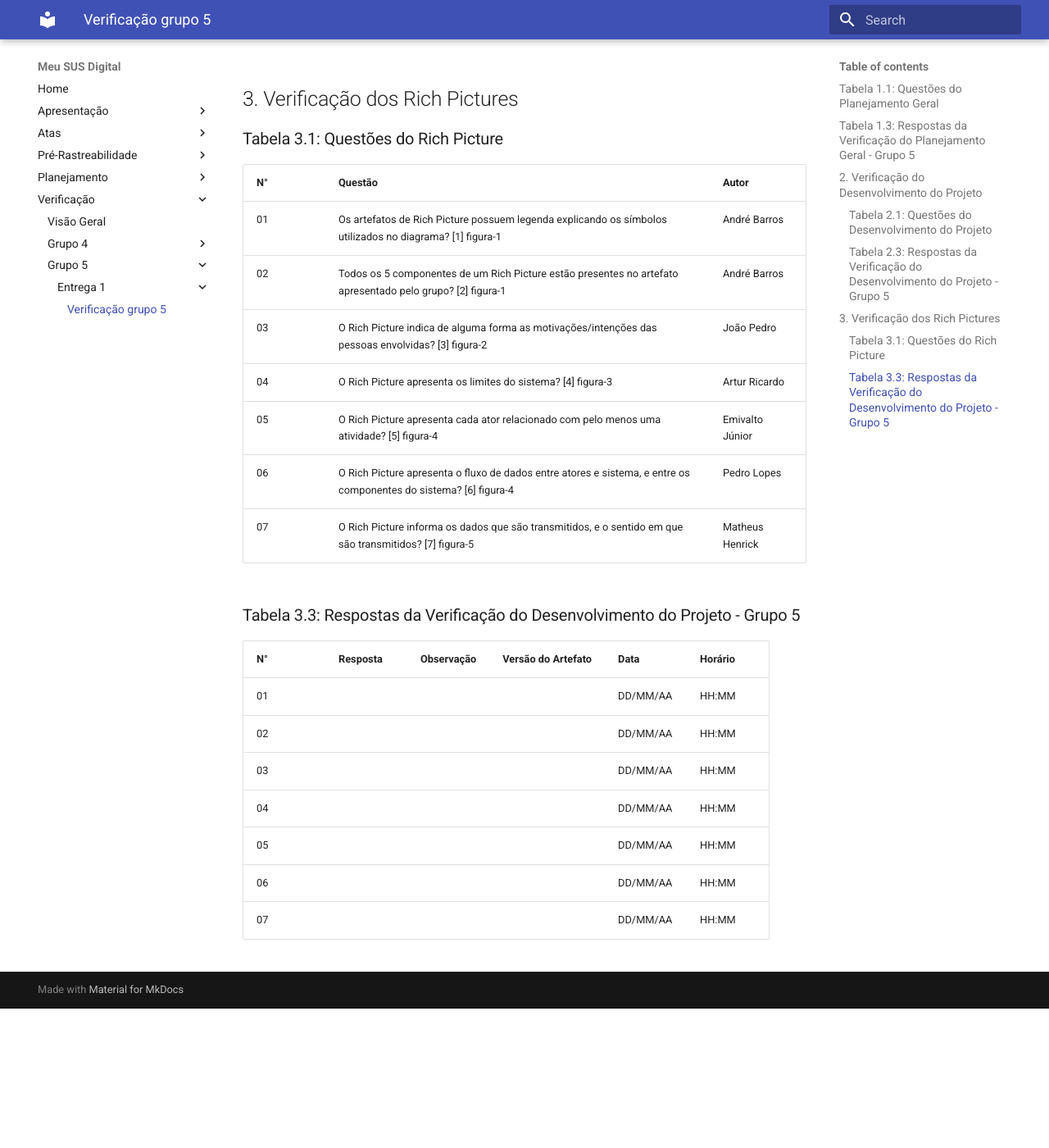
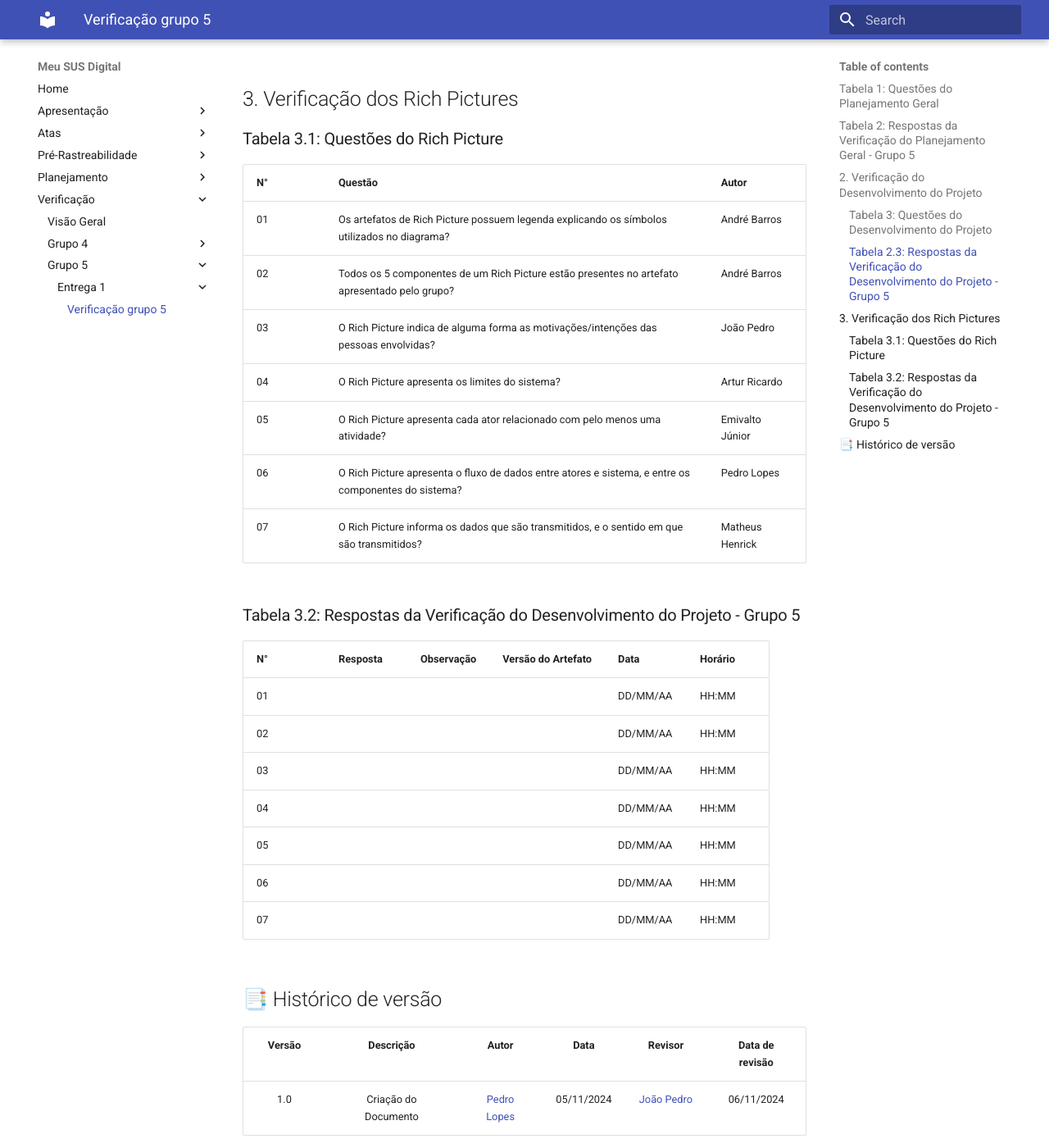
Before and after one commit to Requisitos-de-Software/2024.2-MeuSUSDigital, an MkDocs documentation site: the page built from docs/verificacao/grupo5/entrega1/entrega1g5.md, in a window 1280 px wide and 1400 px high, scrolled down 2598 px. Shown: the whole window at 82% size. Built offline with MkDocs 1.6.1 and Material for MkDocs 9.7.7, drawn with Linux system fonts in a browser that asks for light colours; before the commit the page ends 3828 px from its top, so only the background shows below that; some of the changed text lies outside the part shown.

Commit message:
revisão de entrega

```diff
--- a/docs/verificacao/grupo5/entrega1/entrega1g5.md
+++ b/docs/verificacao/grupo5/entrega1/entrega1g5.md
@@ -1,6 +1,6 @@
 # Avaliação Grupo + 1
 
-### Tabela 1.1: Questões do Planejamento Geral
+### Tabela 1: Questões do Planejamento Geral
 
 | N° |                      Questão                          | Autor |
 |----|-------------------------------------------------------|-------|
@@ -14,7 +14,7 @@
 
 
 
-### Tabela 1.3: Respostas da Verificação do Planejamento Geral - Grupo 5
+### Tabela 2: Respostas da Verificação do Planejamento Geral - Grupo 5
 
 | N° | Resposta | Observação | Versão do Artefato | Data | Horário |
 |----|----------|------------|--------------------|------|---------|
@@ -30,7 +30,7 @@
 
 ## 2. Verificação do Desenvolvimento do Projeto
 
-### Tabela 2.1: Questões do Desenvolvimento do Projeto
+### Tabela 3: Questões do Desenvolvimento do Projeto
 
 | N° |                      Questão                          | Autor |
 |----|-------------------------------------------------------|-------|
@@ -67,15 +67,15 @@
 
 | N° |                      Questão                          | Autor |
 |----|-------------------------------------------------------|-------|
-| 01 | Os artefatos de Rich Picture possuem legenda explicando os símbolos utilizados no diagrama? [1] figura-1| André Barros |
-| 02 | Todos os 5 componentes de um Rich Picture estão presentes no artefato apresentado pelo grupo? [2] figura-1 | André Barros |
-| 03 | O Rich Picture indica de alguma forma as motivações/intenções das pessoas envolvidas? [3] figura-2 | João Pedro |
-| 04 | O Rich Picture apresenta os limites do sistema? [4] figura-3 | Artur Ricardo |
-| 05 | O Rich Picture apresenta cada ator relacionado com pelo menos uma atividade? [5] figura-4| Emivalto Júnior |
-| 06 | O Rich Picture apresenta o fluxo de dados entre atores e sistema, e entre os componentes do sistema? [6] figura-4 | Pedro Lopes |
-| 07 | O Rich Picture informa os dados que são transmitidos, e o sentido em que são transmitidos? [7] figura-5 | Matheus Henrick |
+| 01 | Os artefatos de Rich Picture possuem legenda explicando os símbolos utilizados no diagrama? | André Barros |
+| 02 | Todos os 5 componentes de um Rich Picture estão presentes no artefato apresentado pelo grupo? | André Barros |
+| 03 | O Rich Picture indica de alguma forma as motivações/intenções das pessoas envolvidas? | João Pedro |
+| 04 | O Rich Picture apresenta os limites do sistema? | Artur Ricardo |
+| 05 | O Rich Picture apresenta cada ator relacionado com pelo menos uma atividade? | Emivalto Júnior |
+| 06 | O Rich Picture apresenta o fluxo de dados entre atores e sistema, e entre os componentes do sistema? | Pedro Lopes |
+| 07 | O Rich Picture informa os dados que são transmitidos, e o sentido em que são transmitidos? | Matheus Henrick |
 
-### Tabela 3.3: Respostas da Verificação do Desenvolvimento do Projeto - Grupo 5
+### Tabela 3.2: Respostas da Verificação do Desenvolvimento do Projeto - Grupo 5
 
 | N° | Resposta | Observação | Versão do Artefato | Data | Horário |
 |----|----------|------------|--------------------|------|---------|
@@ -86,3 +86,8 @@
 | 05 |  |  |  | DD/MM/AA | HH:MM |
 | 06 |  |  |  | DD/MM/AA | HH:MM |
 | 07 |  |  |  | DD/MM/AA | HH:MM |
+
+## 📑 Histórico de versão
+| Versão |          Descrição              |     Autor      |      Data      |   Revisor     |    Data de revisão    |
+|:------:|:-------------------------------:|:--------------:|:--------------:|:-------------:|:---------------------:|
+|  1.0  | Criação do Documento |[Pedro Lopes](https://github.com/pLopess)| 05/11/2024   | [João Pedro](https://github.com/JoosPerro) | 06/11/2024 |
```
Also changed, not shown: docs/verificacao/grupo4/Entrega1/entrega1-1.md (+11 -11 lines), docs/verificacao/grupo4/Entrega1/entrega1.md (+4 -4 lines).
